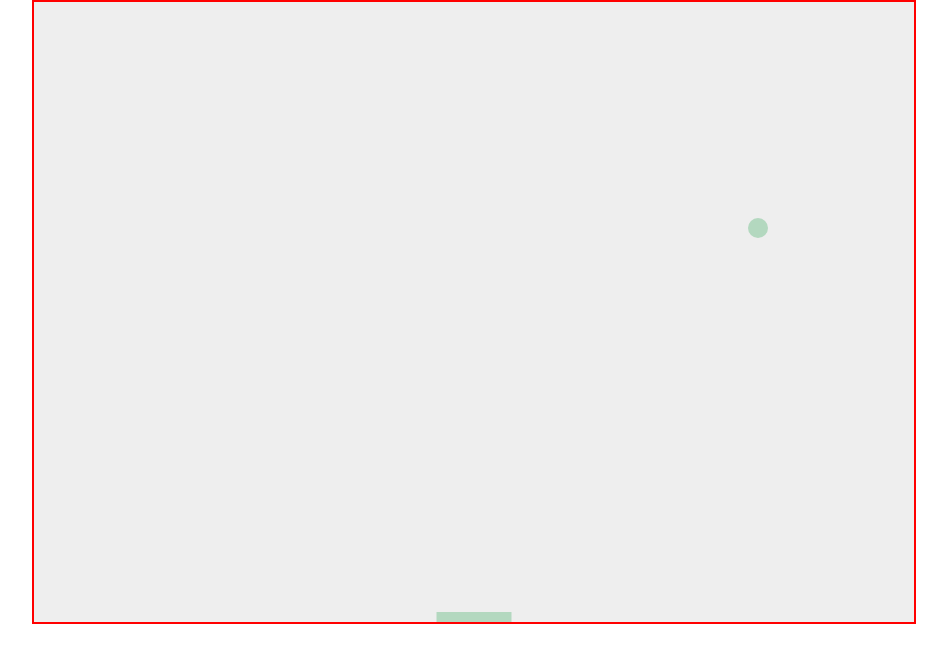
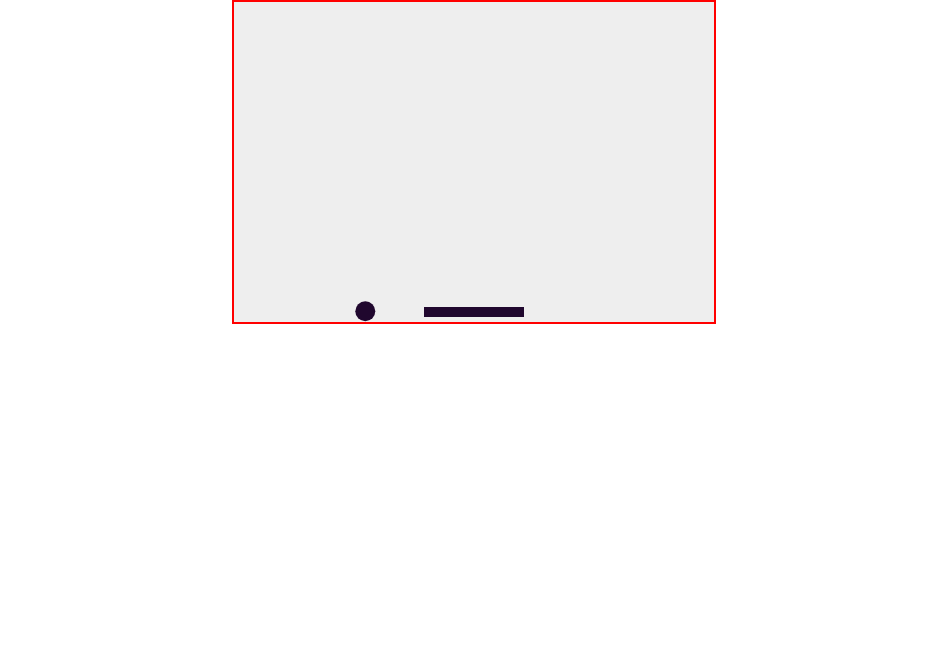
Before and after one commit to galatoide/Ironhack-Project-1---Covid-cleaner, a plain HTML site: page index.html in a window 1280 px wide. Shown: the whole page, without its empty margins (166-1113 px from the left). Drawn offline with Linux system fonts and the light colour scheme.

Commit message:
Reload game touch bottom after ball fall/ interacion with bar

```diff
--- a/index.html
+++ b/index.html
@@ -7,7 +7,7 @@
     <title>Spacebar tryout</title>
 </head>
 <body>
-    <canvas id="canvas" width="880" height="620"></canvas>
+    <canvas id="canvas" width="480" height="320"></canvas>
 
     <script src="js/main.js"></script>
     <script src="js/ball.js"></script>
--- a/js/bar.js
+++ b/js/bar.js
@@ -1,13 +1,14 @@
 let barHeight = 10;
-let barWidth = 75;
-let barPosition = (canvas.width - barWidth) / 2;
+let barWidth = 100;
+let barPositionX = (canvas.width - barWidth) / 2;
+let barPositionY = canvas.height - 15;
 
 let  leftPressed = false
 let  rightPressed = false
 
 function bar(){
     ctx.beginPath();
-    ctx.rect(barPosition, canvas.height - barHeight, barWidth, barHeight);
+    ctx.rect(barPositionX, barPositionY, barWidth, barHeight);
     // ctx.fillStyle = 'red';
     ctx.fill();
     ctx.closePath();
@@ -36,15 +37,15 @@ function keyUpHandler(x) {
 
 function controls() {
     if(rightPressed) {
-        barPosition += 7;
-        if (barPosition + barWidth > canvas.width){
-            barPosition = canvas.width - barWidth;
+        barPositionX += 7;
+        if (barPositionX + barWidth > canvas.width){
+            barPositionX = canvas.width - barWidth;
         }
     }
     else if(leftPressed) {
-        barPosition -= 7;
-        if (barPosition < 0){
-            barPosition = 0;
+        barPositionX -= 7;
+        if (barPositionX < 0){
+            barPositionX = 0;
         }
     }
 }
--- a/js/main.js
+++ b/js/main.js
@@ -7,23 +7,33 @@ function collision(){
         speedX = -speedX;
         ctx.fillStyle = '#0075DD';
         ctx.fillStyle = getRandomColor();
-        console.log('Ball Position \nx:'+ x + ' y:' + y)
+        // console.log('Ball Position \nx:'+ x + ' y:' + y)
     }
     // change direction when hit top and bottom
-    if (y + speedY < ballRadius || y + speedY >canvas.height-ballRadius){
+    if (y + speedY < ballRadius){
         speedY = -speedY;
+        speedY +=0.1; //putting more speed on the ball
+        speedX +=0.1; //each time the bar hits the ball
         ctx.fillStyle = getRandomColor();
-        console.log('Ball Position \nx:'+ x + ' y:' + y)
+        // console.log('Ball Position \nx:'+ x + ' y:' + y)
+    } else if(y + speedY > canvas.height-ballRadius) {
+        if(x > barPositionX && x < barPositionX + barWidth) {
+            speedY = -speedY;
+        }
+        else {
+            // alert("GAME OVER");
+            document.location.reload();
+            clearInterval(interval);
+            console.log('COLLISION')
+        }
     }
-
-
 }
 
 function draw(){
     ctx.clearRect(0, 0, canvas.width, canvas.height);
+    collision()
     ball();
     bar();
-    collision()
     controls()
 
     x += speedX;
@@ -31,6 +41,6 @@ function draw(){
 
 
 }
-setInterval(draw, 10);
+let interval = setInterval(draw, 10);
 
 console.log('testing')
```
